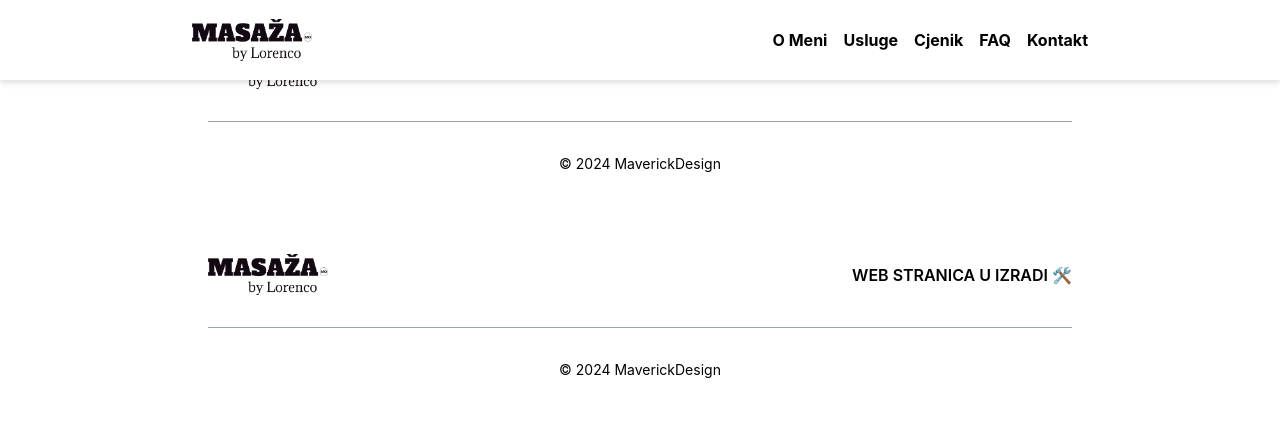
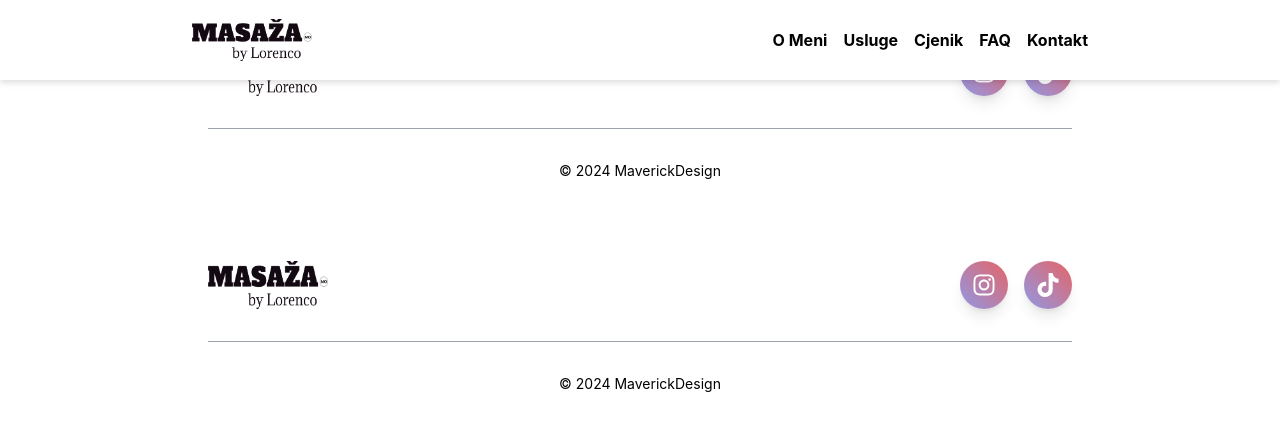
Before and after one commit to maverickcro/masazamostar, a Next.js app: page /components/Footer in a window 1280 px wide. Shown: the top 430 px of the page. Built offline with nearby package versions, Linux system fonts and the light colour scheme.

Commit message:
Footer dizajn

```diff
--- a/pages/components/Footer.tsx
+++ b/pages/components/Footer.tsx
@@ -2,6 +2,7 @@
 import Link from "next/link";
 import { useEffect } from "react";
 import Image from "next/image";
+import { FaInstagram, FaTiktok } from "react-icons/fa";
 
 export default function Footer() {
   const useSmoothScroll = () => {
@@ -37,14 +38,24 @@ export default function Footer() {
       <div className="w-full max-w-4xl mx-auto p-4 md:py-8 text-center">
         <div className="flex text-center justify-between">
           <Image src="/logo.png" width={120} height={100} alt="logo" />
-          <Link
-            href="#nula"
-            className="space-x-3 rtl:space-x-reverse my-[auto] mx-0"
-          >
-            <span className="text-base font-semibold">
-              WEB STRANICA U IZRADI 🛠️
-            </span>
-          </Link>
+          <div className="flex space-x-4">
+            <a
+              href="https://www.masaza-mostar.com/"
+              target="_blank"
+              rel="noopener noreferrer"
+              className="p-3 rounded-full shadow-lg bg-gradient-to-bl from-[#e66465] to-[#9198e5]"
+            >
+              <FaInstagram className="text-white text-2xl" />
+            </a>
+            <a
+              href="https://www.tiktok.com/@alex_and_coco?_t=8mFwI38ryju&_r=1"
+              target="_blank"
+              rel="noopener noreferrer"
+              className="p-3 rounded-full shadow-lg bg-gradient-to-bl from-[#e66465] to-[#9198e5]"
+            >
+              <FaTiktok className="text-white text-2xl" />
+            </a>
+          </div>
         </div>
         <hr className="my-6 border-gray-400 sm:mx-auto lg:my-8" />
         <span className="block text-sm text-black sm:text-center dark:text-gray-400">
```
